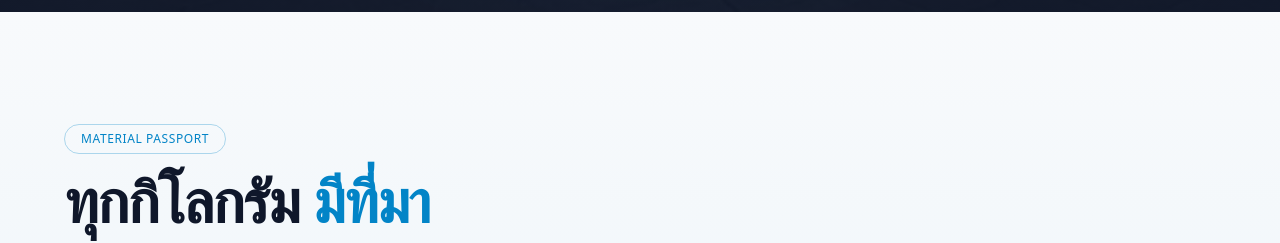
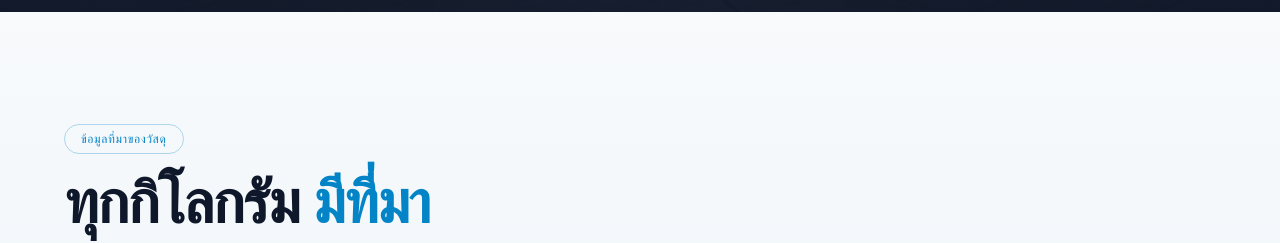
Before and after one commit to chitphhong/nmtc-nova-x, a React (Vite) app: page / in a window 1280 px wide. Shown: the part 1163-1406 px from the top of the page. Built offline with nearby package versions, Linux system fonts and the light colour scheme; no server answers; the database is empty.

Commit message:
Update MaterialPassport.jsx

```diff
--- a/src/components/MaterialPassport.jsx
+++ b/src/components/MaterialPassport.jsx
@@ -70,7 +70,7 @@ export default function MaterialPassport() {
           className="max-w-3xl"
         >
           <span className="inline-flex items-center gap-2 rounded-full border border-azure/30 bg-azure/8 px-4 py-1.5 text-[11px] sm:text-xs font-medium tracking-wider text-azure">
-            MATERIAL PASSPORT
+            ข้อมูลที่มาของวัสดุ
           </span>
           <h2 className="h-fluid mt-4 text-slateink">
             ทุกกิโลกรัม <span className="text-azure">มีที่มา</span>
```
